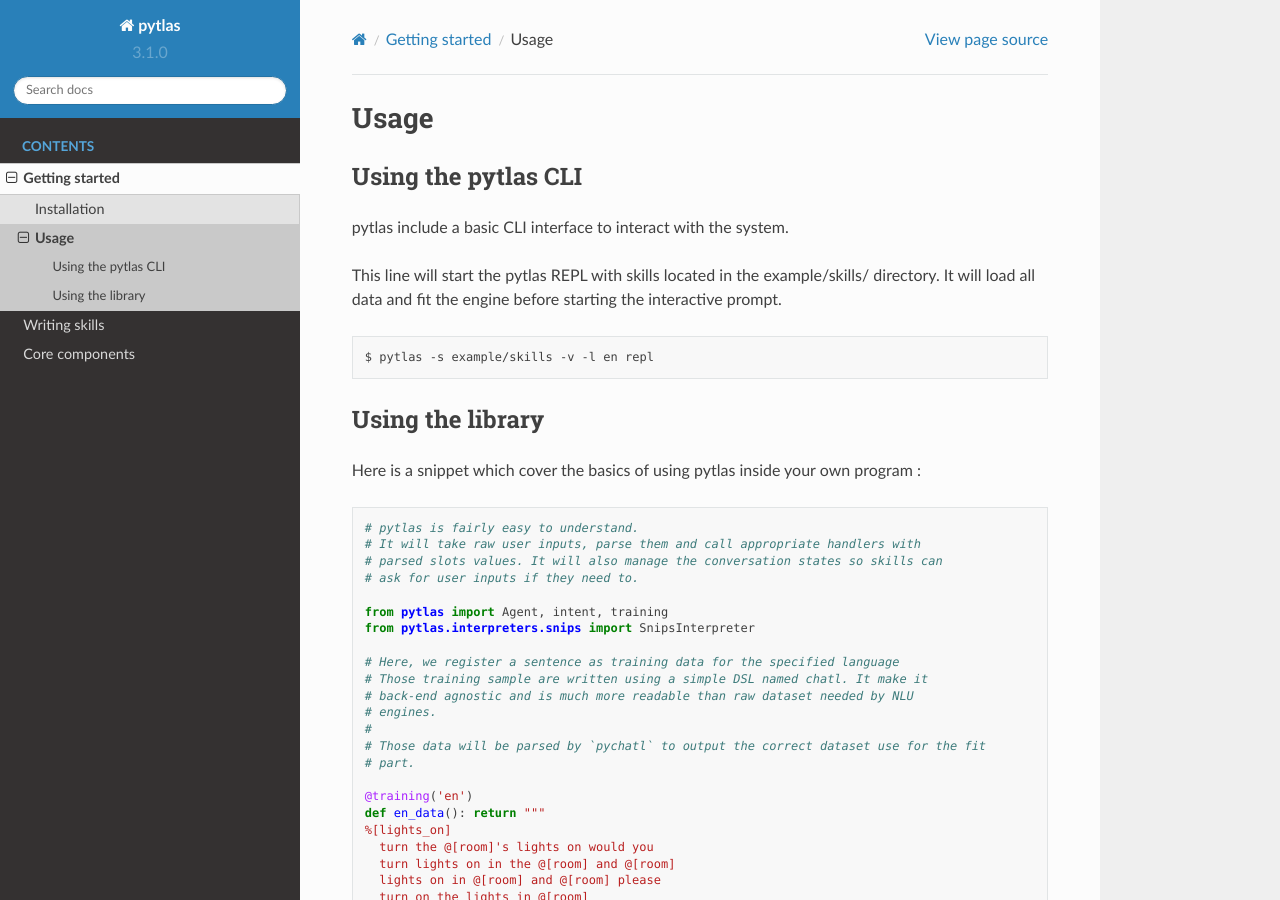
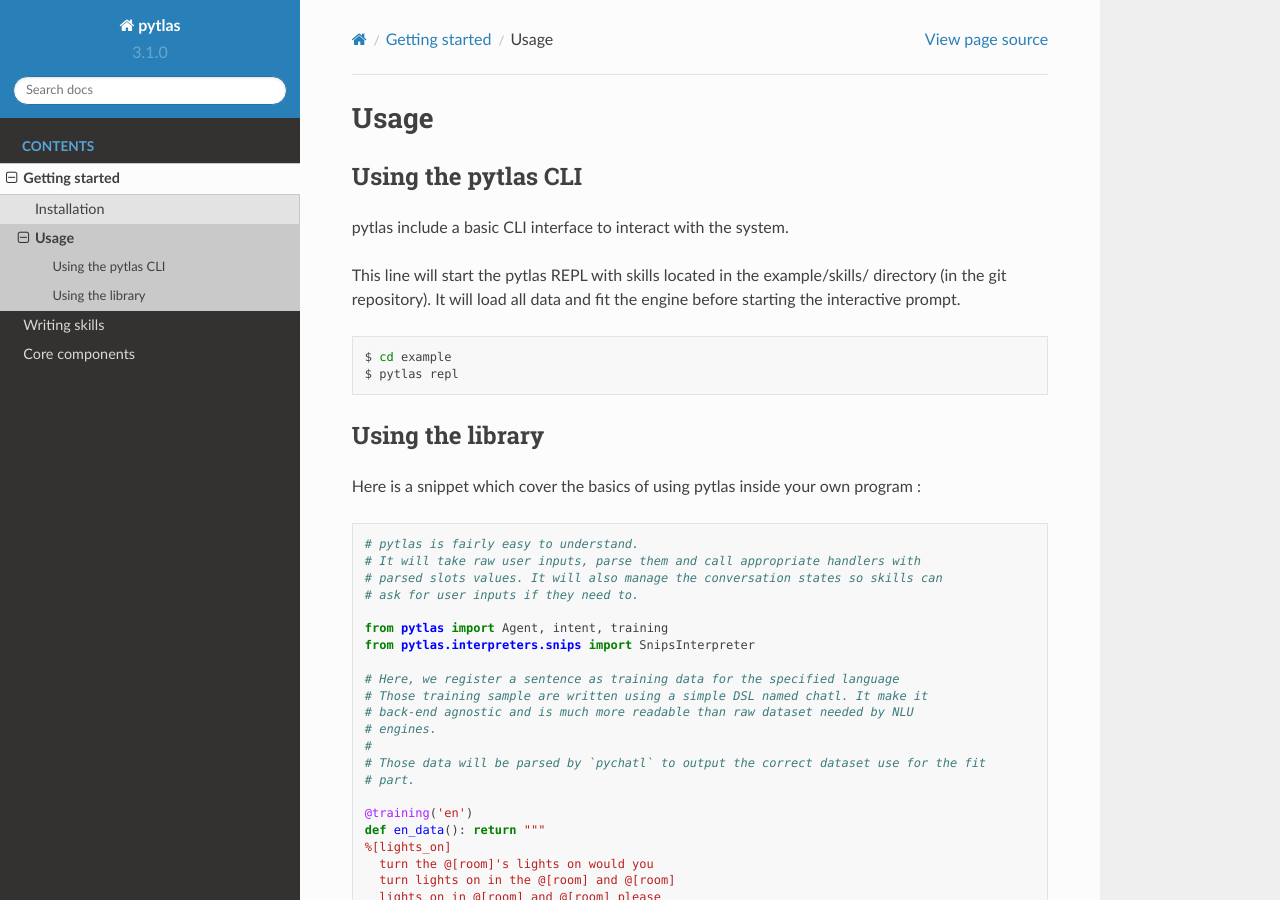
Before and after one commit to atlassistant/pytlas, a Sphinx documentation site: the page built from docs/getting_started/usage.rst, in a window 1280 px wide and 900 px high. Built offline with Sphinx 7.4.7 and the Read the Docs theme 2.0.0, drawn with Linux system fonts in a browser that asks for light colours.

Commit message:
Updated the doc

```diff
--- a/docs/getting_started/usage.rst
+++ b/docs/getting_started/usage.rst
@@ -6,11 +6,12 @@
 
 pytlas include a basic CLI interface to interact with the system.
 
-This line will start the pytlas REPL with skills located in the example/skills/ directory. It will load all data and fit the engine before starting the interactive prompt.
+This line will start the pytlas REPL with skills located in the example/skills/ directory (in the git repository). It will load all data and fit the engine before starting the interactive prompt.
 
 .. code:: bash
 
-  $ pytlas -s example/skills -v -l en repl
+  $ cd example
+  $ pytlas repl
 
 Using the library
 -----------------
```
